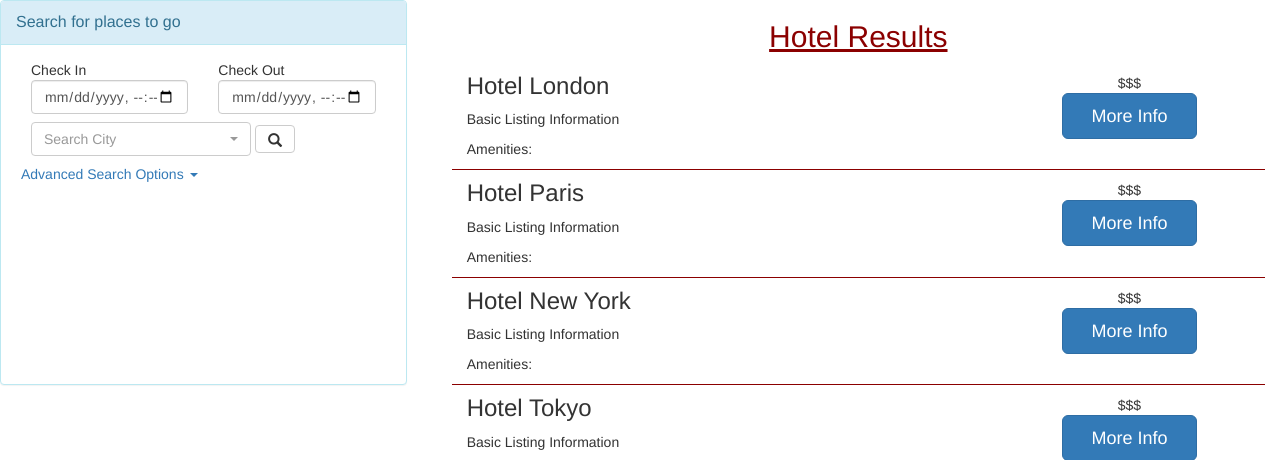
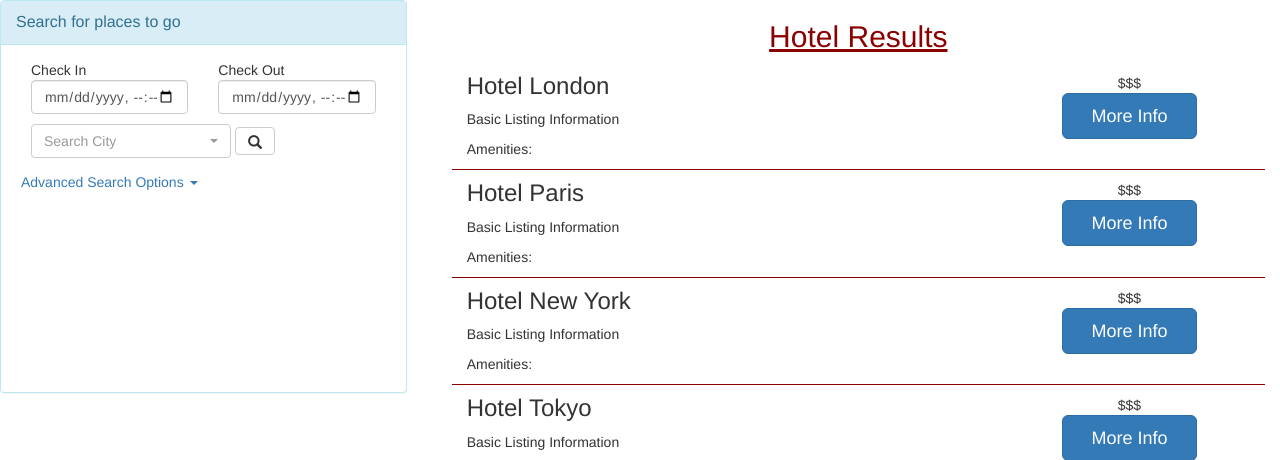
Before and after one commit to longp/Travel, a PHP site: page / in a window 1280 px wide. Shown: the part 327-787 px from the top of the page. Run offline with PHP 8.4, Linux system fonts and the light colour scheme; some libraries are stand-ins or nearby versions.

Commit message:
fixed search city button width on all size screens

```diff
--- a/css/travel.css
+++ b/css/travel.css
@@ -57,6 +57,14 @@ td {
   margin-top: 75px;
 }
 
+form.dropdown {
+  padding-top: 10px;
+}
+
+.bootstrap-select:not([class*=col-]):not([class*=form-control]):not(.input-group-btn) {
+  width: 200px;
+}
+
 .btn-lg {
   padding: 10px;
 }
--- a/travel.html
+++ b/travel.html
@@ -130,7 +130,7 @@
             <input class="form-control" id="checkout" name="checkout" placeholder="Checkout Date" type="datetime-local">
           </div>
 
-          <form class="navbar-form dropdown col-md-6" role="search">
+          <form class="dropdown col-md-12" role="search">
             <select class="selectpicker" data-live-search="true" title="Search City">
               <option>Paris </option>
               <option>London</option>
```
